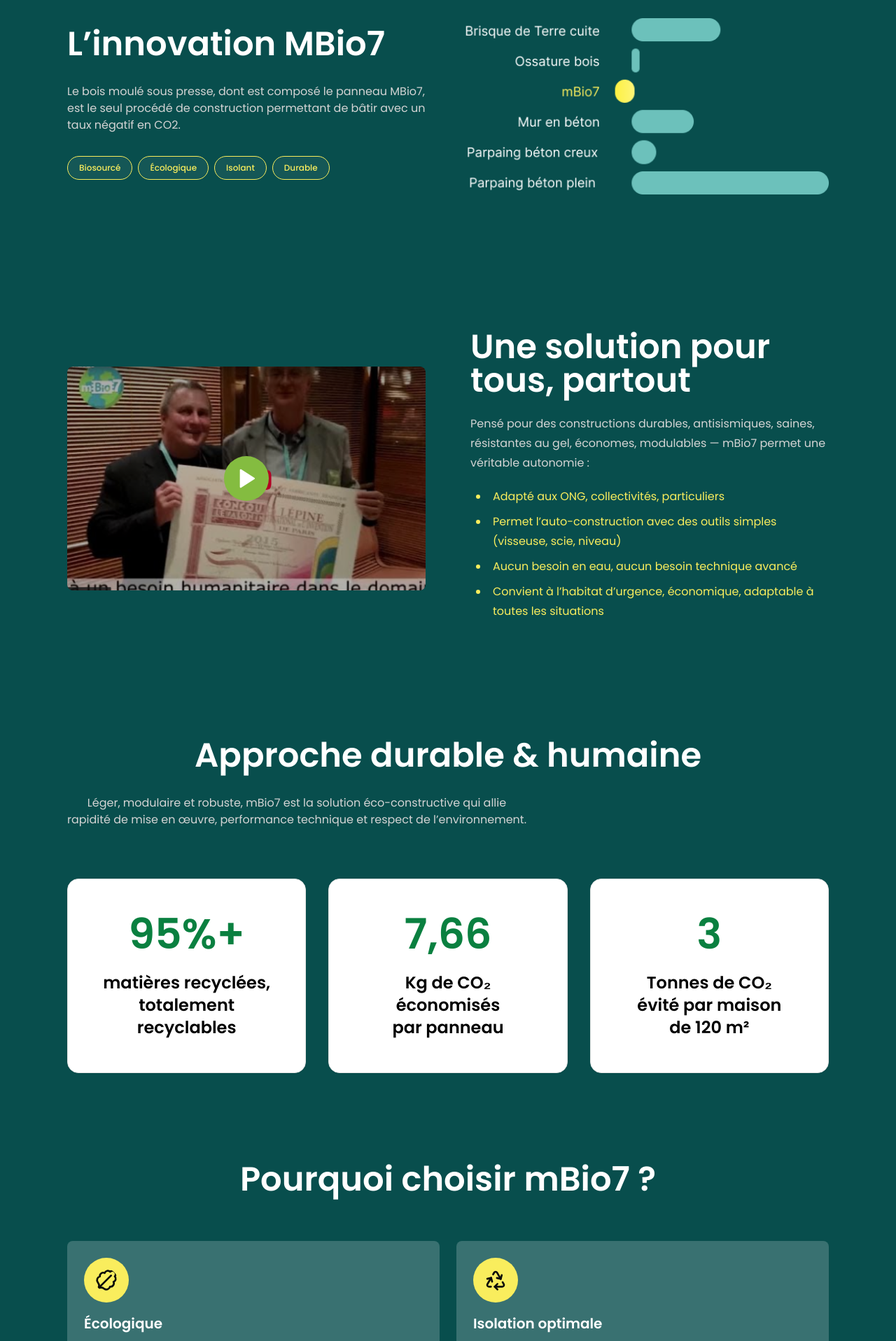
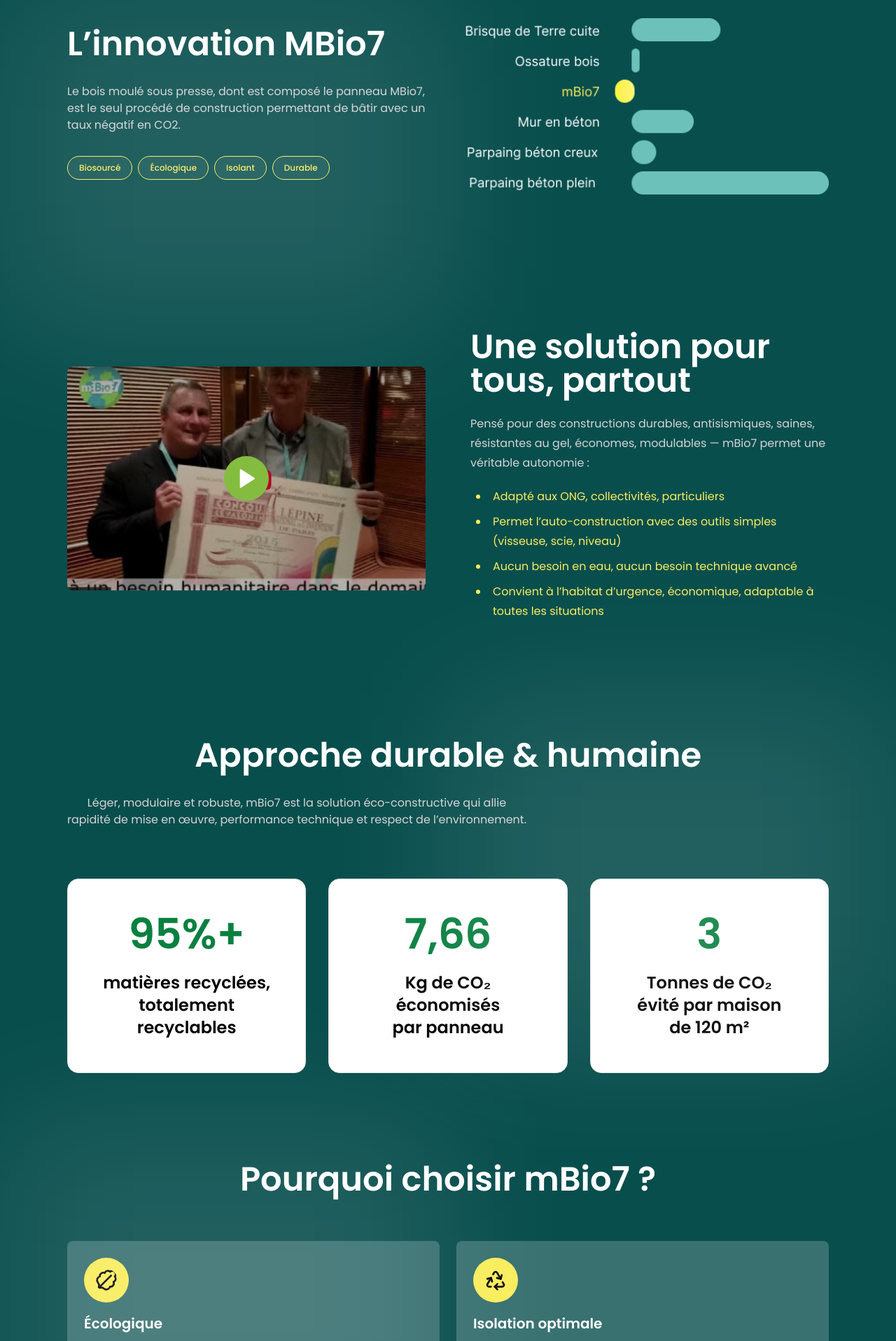
Before and after one commit to azizktata/mbio7, a Next.js app: page / in a window 1280 px wide. Shown: the part 880-2797 px from the top of the page at 70% size. Built offline with nearby package versions, Linux system fonts and the light colour scheme.

Commit message:
improvements

```diff
--- a/app/page.tsx
+++ b/app/page.tsx
@@ -58,12 +58,17 @@ export default function Home() {
         <Banner />
 
 
-      <div className="bg-mbioPrimary">
+      <div className="bg-mbioPrimary relative">
         <Mbio7 />
+        <div className="absolute inset-y-20 left-0 w-1/2 bg-white/10 blur-[100px] h-[500px]" />
         <About />
+        <div className="absolute inset-y-50 right-0 w-1/2 bg-white/10 blur-[100px] h-[500px]" />
         <Impact />
+        <div className="absolute inset-y-100 left-0 w-1/2 bg-white/10 blur-[100px] h-[500px]" />
         <WhyUs />
+        <div className="absolute inset-y-150 right-0 w-1/2 bg-white/10 blur-[100px] h-[500px]" />
         <Blogs />
+        <div className="absolute inset-y-200 left-0 w-1/2 bg-white/10 blur-[100px] h-[500px]" />
         <Reviews />
         <FAQ />
       </div>
```
